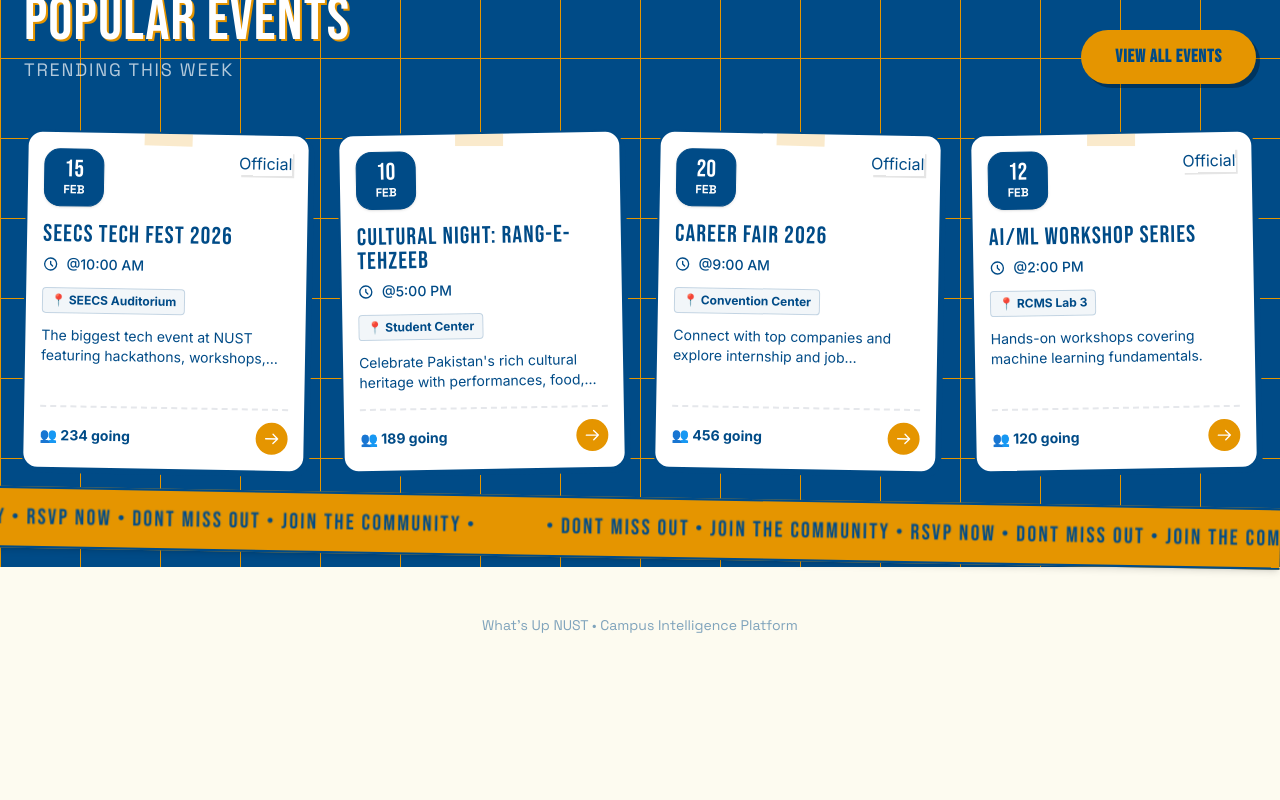
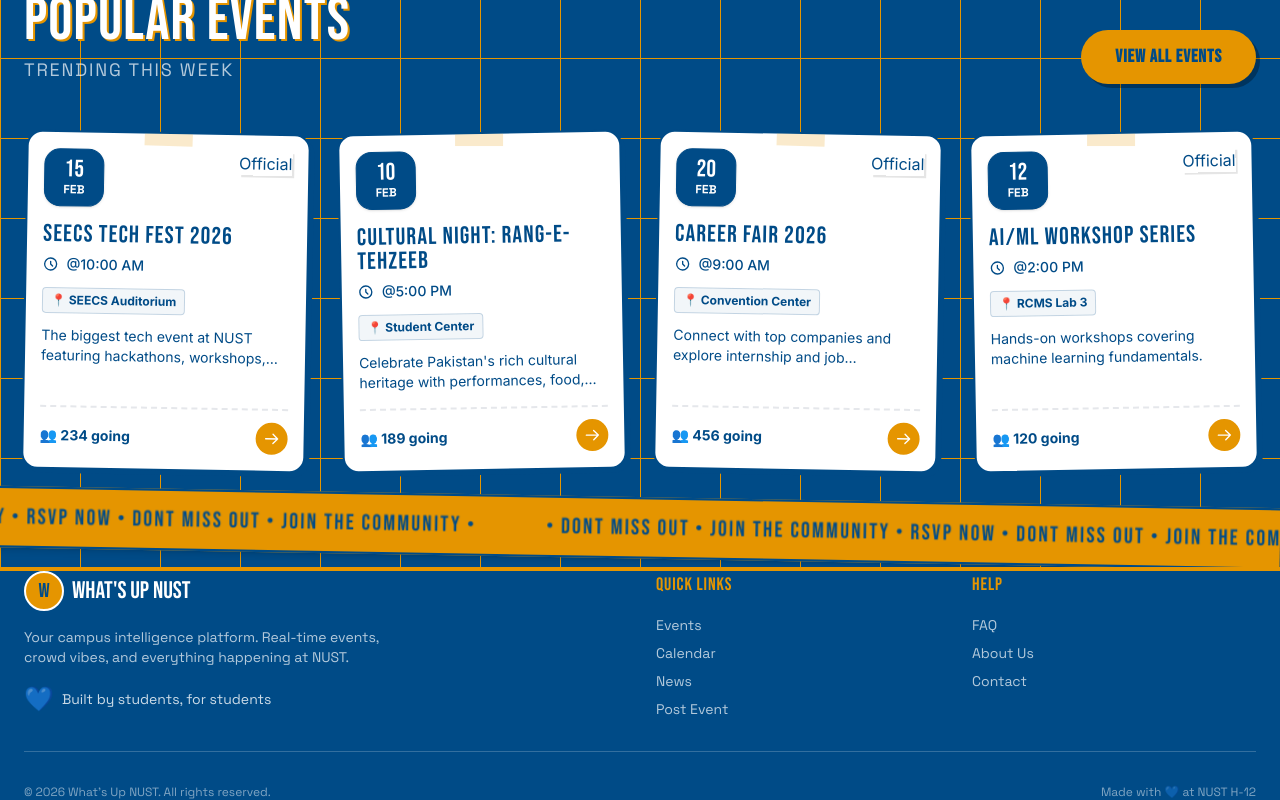
Before and after one commit to ahmadfaiz01/NUST-nama, a Next.js app: page / in a window 1280 px wide. Shown: the part 1849-2649 px from the top of the page. Before the commit the page ends 2532 px from the top, so only its background shows below. Built offline with nearby package versions, Linux system fonts and the light colour scheme.

Commit message:
feat: add global Footer with branding and quick links

```diff
--- a/src/app/layout.tsx
+++ b/src/app/layout.tsx
@@ -2,6 +2,7 @@ import type { Metadata, Viewport } from "next";
 import { Bebas_Neue, Space_Grotesk, Inter } from "next/font/google";
 import "./globals.css";
 import { NavBar } from "@/components/layout/NavBar";
+import { Footer } from "@/components/layout/Footer";
 
 // Typography Setup - Pretty Patty Inspired
 const bebasNeue = Bebas_Neue({
@@ -85,6 +86,7 @@ export default function RootLayout({
       <body className="min-h-screen bg-cream text-foreground antialiased relative selection:bg-nust-orange selection:text-white">
         <NavBar />
         <main className="pt-24">{children}</main>
+        <Footer />
       </body>
     </html>
   );
--- a/src/app/page.tsx
+++ b/src/app/page.tsx
@@ -187,14 +187,6 @@ export default function HomePage() {
                 </div>
             </div>
 
-            <footer className="py-12 bg-cream">
-                <div className="container text-center">
-                    <p className="text-nust-blue/50 font-display text-sm">
-                        What&apos;s Up NUST • Campus Intelligence Platform
-                    </p>
-                </div>
-            </footer>
-
         </div>
     );
 }
--- /dev/null
+++ b/src/components/layout/Footer.tsx
@@ -0,0 +1,75 @@
+import Link from "next/link";
+
+export function Footer() {
+    return (
+        <footer className="bg-nust-blue border-t-4 border-nust-orange">
+            <div className="container py-12">
+                <div className="grid grid-cols-1 md:grid-cols-4 gap-8">
+                    {/* Brand */}
+                    <div className="md:col-span-2">
+                        <Link href="/" className="inline-block mb-4">
+                            <div className="flex items-center gap-2">
+                                <div className="w-10 h-10 bg-nust-orange rounded-full border-2 border-white flex items-center justify-center">
+                                    <span className="font-heading text-xl text-nust-blue">W</span>
+                                </div>
+                                <span className="font-heading text-2xl text-white">WHAT&apos;S UP NUST</span>
+                            </div>
+                        </Link>
+                        <p className="font-display text-white/70 text-sm max-w-sm mb-4">
+                            Your campus intelligence platform. Real-time events, crowd vibes, and everything happening at NUST.
+                        </p>
+                        <div className="flex items-center gap-2 text-white/80">
+                            <span className="text-2xl">💙</span>
+                            <span className="font-display text-sm">Built by students, for students</span>
+                        </div>
+                    </div>
+
+                    {/* Quick Links */}
+                    <div>
+                        <h3 className="font-heading text-lg text-nust-orange mb-4">QUICK LINKS</h3>
+                        <nav className="space-y-2">
+                            <Link href="/events" className="block font-display text-sm text-white/70 hover:text-white transition-colors">
+                                Events
+                            </Link>
+                            <Link href="/calendar" className="block font-display text-sm text-white/70 hover:text-white transition-colors">
+                                Calendar
+                            </Link>
+                            <Link href="/news" className="block font-display text-sm text-white/70 hover:text-white transition-colors">
+                                News
+                            </Link>
+                            <Link href="/post-event" className="block font-display text-sm text-white/70 hover:text-white transition-colors">
+                                Post Event
+                            </Link>
+                        </nav>
+                    </div>
+
+                    {/* Help */}
+                    <div>
+                        <h3 className="font-heading text-lg text-nust-orange mb-4">HELP</h3>
+                        <nav className="space-y-2">
+                            <Link href="/faq" className="block font-display text-sm text-white/70 hover:text-white transition-colors">
+                                FAQ
+                            </Link>
+                            <Link href="/about" className="block font-display text-sm text-white/70 hover:text-white transition-colors">
+                                About Us
+                            </Link>
+                            <Link href="mailto:support@whatsupnust.com" className="block font-display text-sm text-white/70 hover:text-white transition-colors">
+                                Contact
+                            </Link>
+                        </nav>
+                    </div>
+                </div>
+
+                {/* Bottom Bar */}
+                <div className="border-t border-white/20 mt-8 pt-8 flex flex-col md:flex-row items-center justify-between gap-4">
+                    <p className="font-display text-xs text-white/50">
+                        © 2026 What&apos;s Up NUST. All rights reserved.
+                    </p>
+                    <div className="flex items-center gap-4">
+                        <span className="font-display text-xs text-white/50">Made with 💙 at NUST H-12</span>
+                    </div>
+                </div>
+            </div>
+        </footer>
+    );
+}
```
